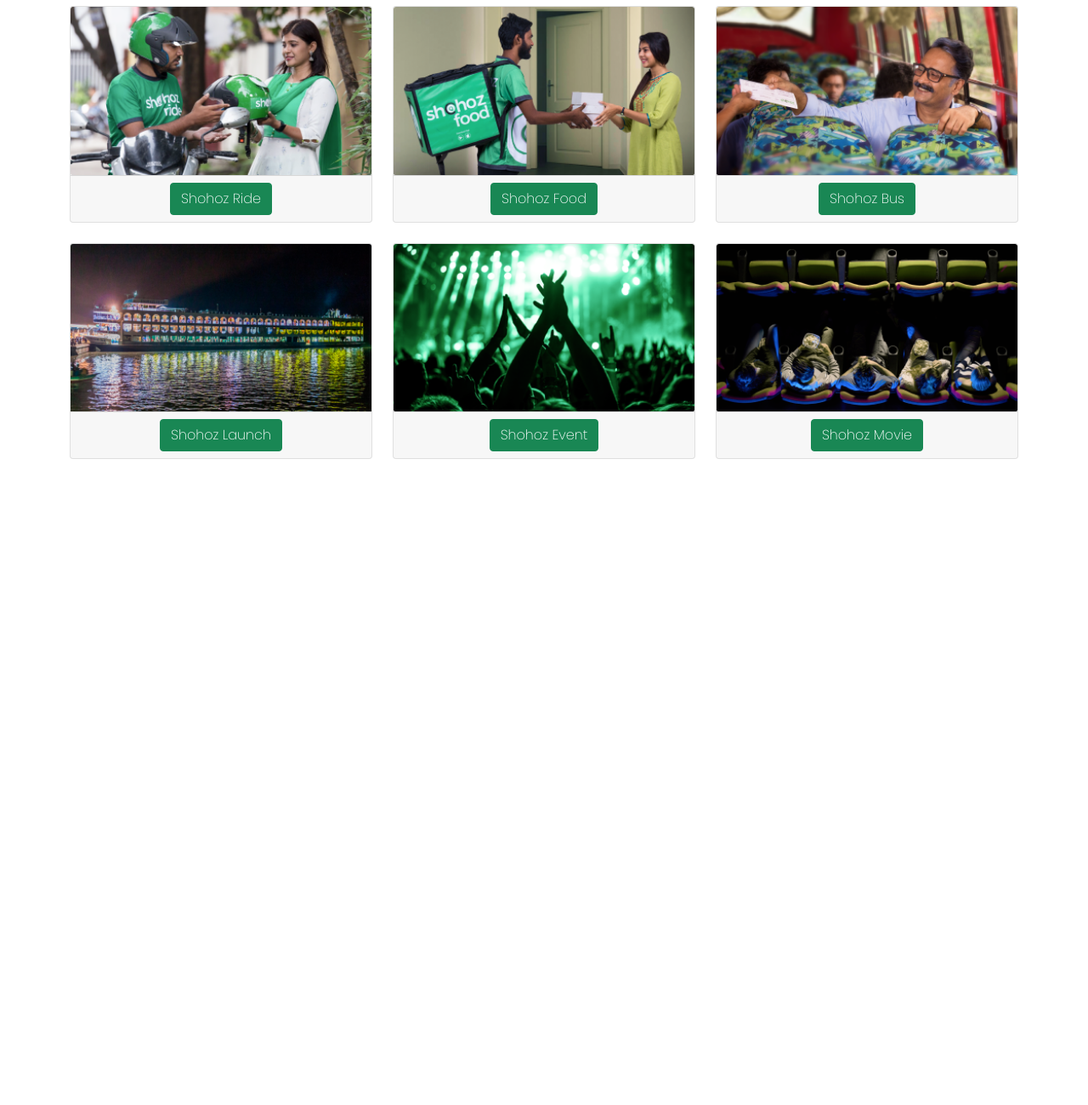
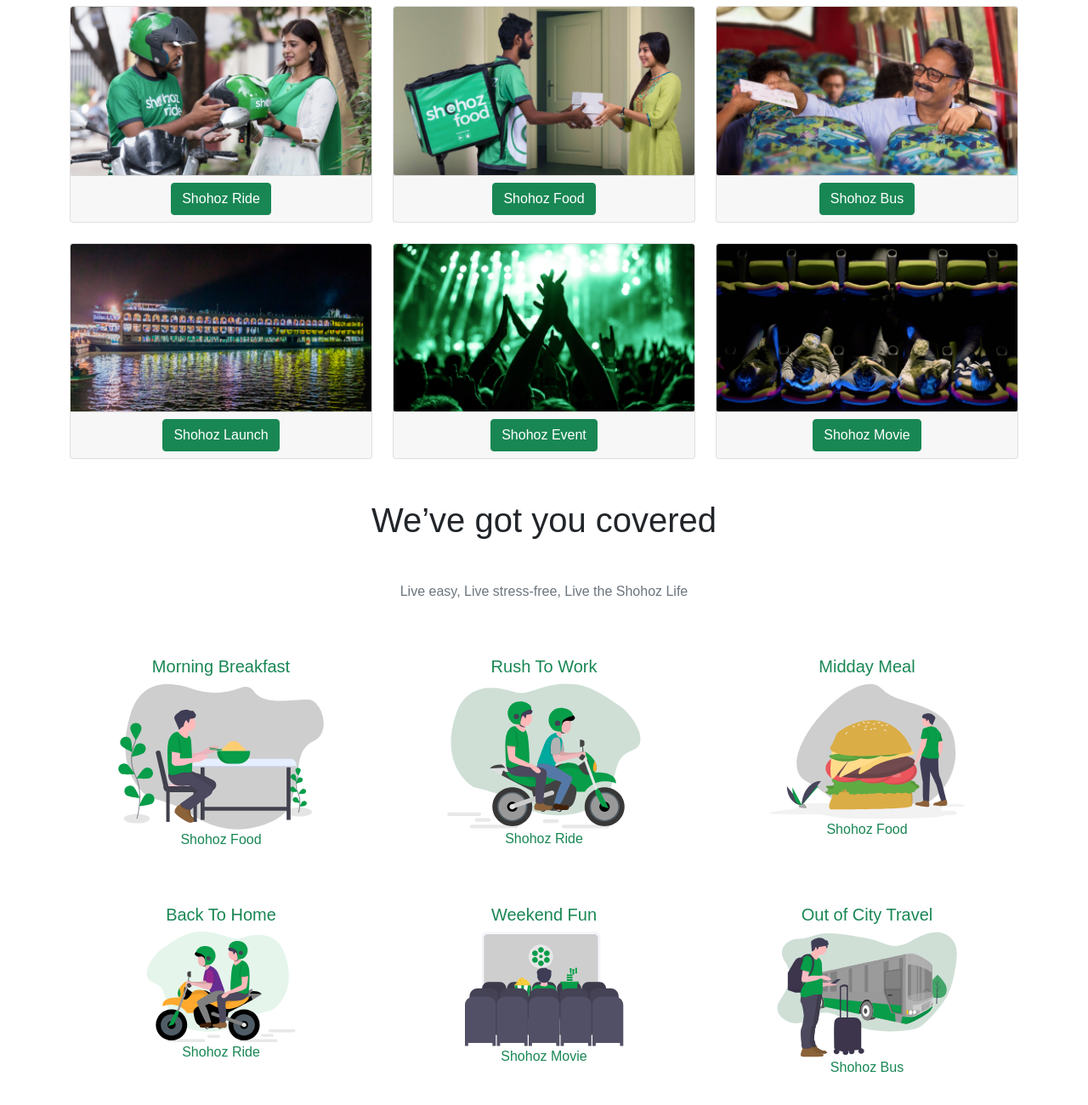
Before and after one commit to Shafiulnobel/shohoz-app, a plain HTML site: page index.html in a window 1280 px wide. Shown: the part 988-2288 px from the top of the page at 85% size. Before the commit the page ends 1576 px from the top, so only its background shows below. Drawn offline with nearby package versions, Linux system fonts and the light colour scheme.

Commit message:
section added

```diff
--- a/css/style.css
+++ b/css/style.css
@@ -1,5 +1,5 @@
-@import url('https://fonts.googleapis.com/css2?family=Poppins:wght@200;700&display=swap');
-@import url('https://fonts.googleapis.com/css2?family=Poppins:wght@700&display=swap');
+/* @import url('https://fonts.googleapis.com/css2?family=Poppins:wght@200;700&display=swap'); */
+/* @import url('https://fonts.googleapis.com/css2?family=Poppins:wght@700&display=swap'); */
 
 
 *{
--- a/index.html
+++ b/index.html
@@ -8,6 +8,8 @@
     <link rel="shortcut icon" href="assets/favicon.ico" type="image/x-icon">
     <link rel="stylesheet" href="css/style.css">
     <link rel="stylesheet" href="css/bootstrap.min.css">
+
+    <link href="https://unpkg.com/aos@2.3.1/dist/aos.css" rel="stylesheet">
 </head>
 <body>
     <header>
@@ -93,7 +95,7 @@
           <section class="green text-center mb-5">
               <div class="container">
                 <div class="row">
-                    <div class="col-lg-4 py-3 text-white">
+                    <div data-aos="fade-right" class="col-lg-4 py-3 text-white">
                         <h1>6.5+ Crore</h1>
                         <p>Transactions</p>
                     </div>
@@ -101,7 +103,7 @@
                         <h1>1.5+ Crore</h1>
                         <p>Bangladeshi Served</p>
                     </div>
-                    <div class="col-lg-4 py-3 text-white">
+                    <div data-aos="fade-left" class="col-lg-4 py-3 text-white">
                         <h1>50+ Lakh</h1>
                         <p>App Downloads</p>
                     </div>
@@ -118,7 +120,7 @@
                  <p class="my-3 text-center text-muted fw-normal">A one-stop shop for your everyday needs at your fingertips</p>
 
                  <div class="row row-cols-1 row-cols-md-3 g-4">
-                    <div class="col">
+                    <div data-aos="fade-down-right" class="col">
                       <div class="card h-100">
                         <img src="assets/intro-1.png" class="card-img-top" alt="...">
 
@@ -136,7 +138,7 @@
                         </div>
                       </div>
                     </div>
-                    <div class="col">
+                    <div data-aos="fade-up-left" class="col">
                       <div class="card h-100">
                         <img src="assets/intro-3.png" class="card-img-top" alt="...">
 
@@ -146,7 +148,7 @@
                       </div>
                     </div>
                     <div class="col">
-                      <div class="card h-100">
+                      <div data-aos="fade-down-right" class="card h-100">
                         <img src="assets/intro-4.png" class="card-img-top" alt="...">
 
                         <div class="card-footer text-center">
@@ -163,7 +165,7 @@
                         </div>
                       </div>
                     </div>
-                    <div class="col">
+                    <div data-aos="fade-up-left" class="col">
                       <div class="card h-100">
                         <img src="assets/intro-6.png" class="card-img-top" alt="...">
 
@@ -175,12 +177,53 @@
 
                   </div>
           </section>
+
+          <section class="container my-5">
+            <h1 class="my-5 text-center">We’ve got you covered</h1>
+            <p class="my-3 text-center text-muted fw-normal">Live easy, Live stress-free, Live the Shohoz Life</p>
+
+            <div class="row text-center">
+              <div class="col-lg-4 mt-5">
+                <h5 class="text-success">Morning Breakfast</h5>
+                <img src="assets/shohoz-food.svg" alt="">
+                <p class="text-success">Shohoz Food</p>
+              </div>
+              <div class="col-lg-4 mt-5">
+                <h5 class="text-success">Rush To Work</h5>
+                <img src="assets/shohoz-ride.svg" alt="">
+                <p class="text-success">Shohoz Ride</p>
+              </div>
+              <div class="col-lg-4 mt-5">
+                <h5 class="text-success">Midday Meal</h5>
+                <img src="assets/shohoz-food2.svg" alt="">
+                <p class="text-success">Shohoz Food</p>
+              </div>
+              <div class="col-lg-4 mt-5">
+                <h5 class="text-success">Back To Home</h5>
+                <img src="assets/back-to-home1.svg" alt="">
+                <p class="text-success">Shohoz Ride</p>
+              </div>
+              <div class="col-lg-4 mt-5">
+                <h5 class="text-success">Weekend Fun</h5>
+                <img src="assets/shohoz-movie.svg" alt="">
+                <p class="text-success">Shohoz Movie</p>
+              </div>
+              <div class="col-lg-4 mt-5">
+                <h5 class="text-success">Out of City Travel</h5>
+                <img src="assets/shohoz-bus.svg" alt="">
+                <p class="text-success">Shohoz Bus</p>
+              </div>
+            </div>
+          </section>
     </main>
 
     <footer>
 
     </footer>
-
+    <script src="https://unpkg.com/aos@2.3.1/dist/aos.js"></script>
+    <script>
+      AOS.init();
+    </script>
     <script src="js/bootstrap.bundle.min.js"></script>
 </body>
 </html>
```
Also changed, not shown: assets/back-to-home1.svg (added), assets/shohoz-bus.svg (added), assets/shohoz-food.svg (added), assets/shohoz-food2.svg (added), assets/shohoz-movie.svg (added), assets/shohoz-ride.svg (added).
